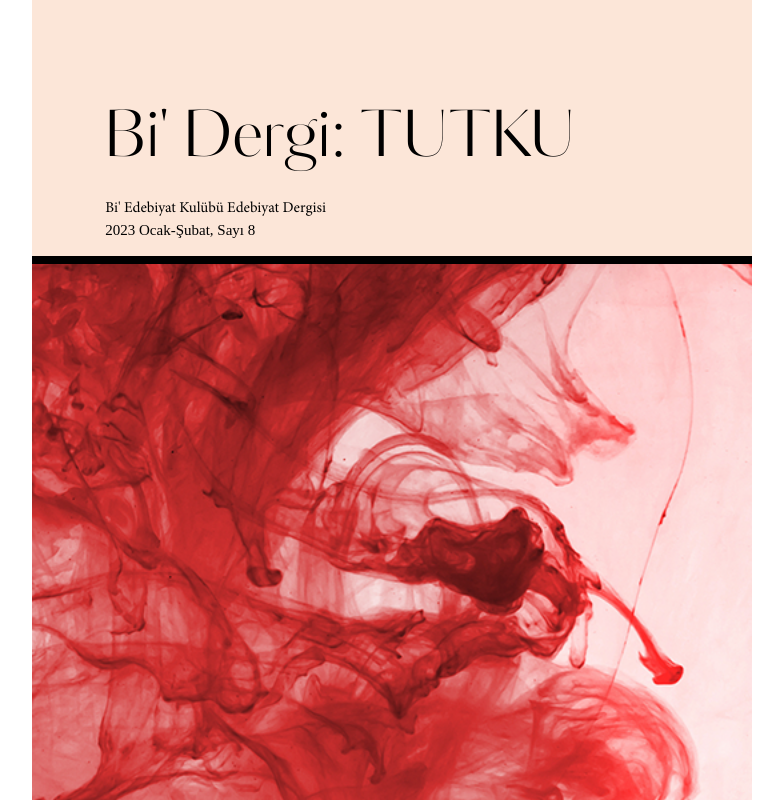
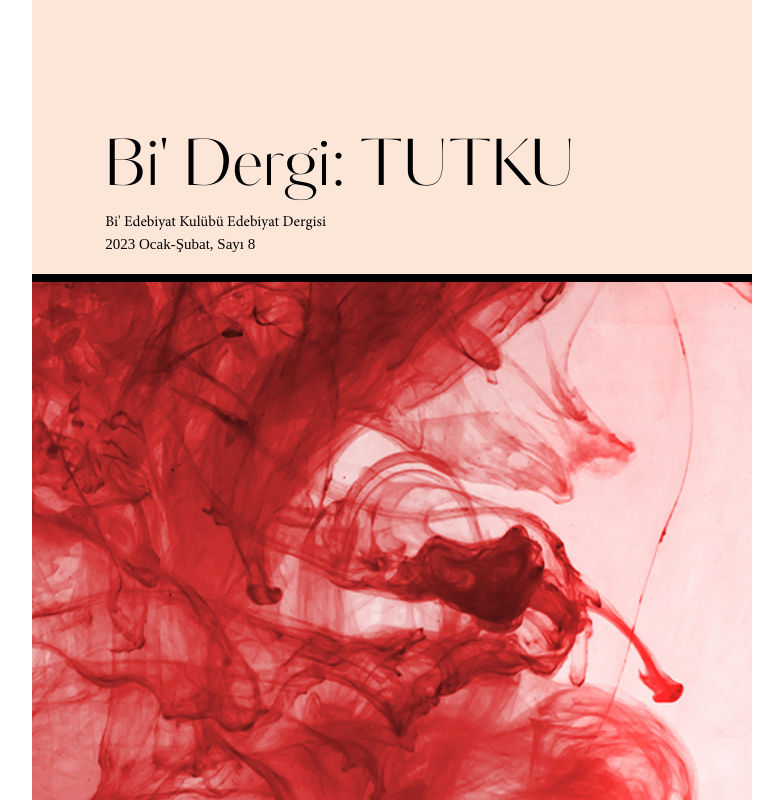
Before and after one commit to metehan-karaca/bidergi, a plain HTML site: page index.html in a window 1280 px wide. Shown: the whole page, without its empty margins (248-1031 px from the left). Drawn offline with Linux system fonts and the light colour scheme; files whose address does not match are found by name.

Commit message:
third commit yay

```diff
--- a/style/style.css
+++ b/style/style.css
@@ -28,7 +28,7 @@ body {
 
 #kapak-bidergi {
 	background-color: #FCE6D8;
-	height: 30%;
+	min-height: 30%;
 	max-width: 100%;
 	padding-left: 10%;
 	padding-right: 10%;
@@ -51,17 +51,20 @@ body {
 #kapak-baslik1 {
 	font-family: 'Kudryashev Display';
 	font-size: 64px;
-	line-height: 0.1;
+	line-height: 1;
+	margin-bottom: 1.5vh;
+
 }
 #kapak-baslik2 {
 	font-family: 'Minion Pro Regular';
 	font-size: 15px;
-	line-height: 0.4;
+	line-height: 1;
 	margin-left: 0.1vw;
+	margin-bottom: -1vh;
 }
 #kapak-baslik3 {
 	font-family: 'Codec Pro';
 	font-size: 15px;
-	line-height: 0.4;
+	line-height: 1;
 	margin-left: 0.1vw;
 }
```
